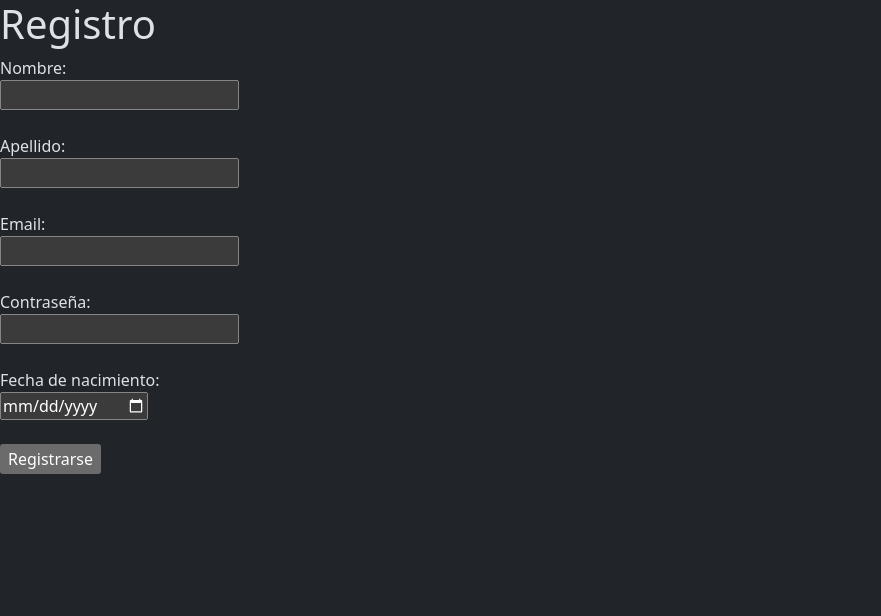
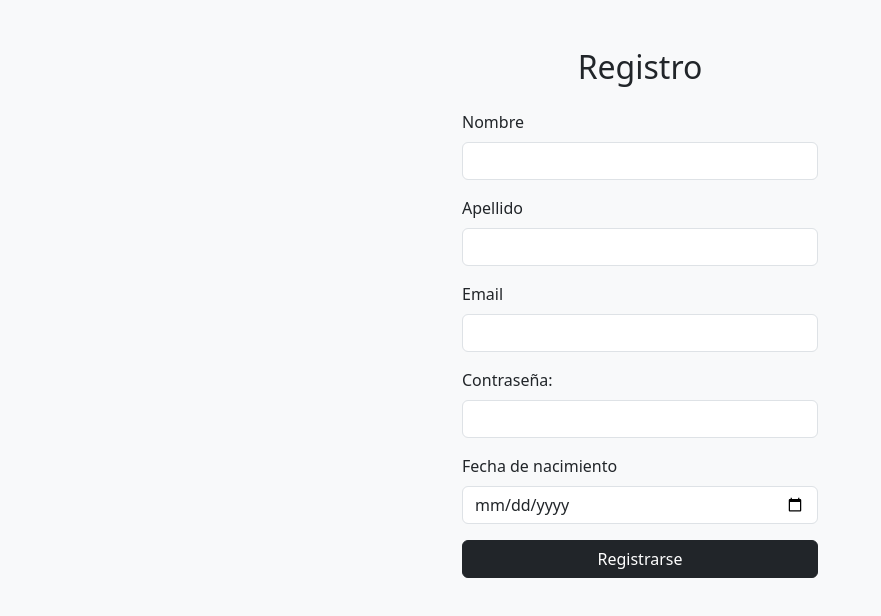
Before and after one commit to Fasctrox/TP1AW1, a plain HTML site: page TrabajoPracticoN1/registro.html in a window 1280 px wide. Shown: the whole page, without its empty margins (0-881 px from the left). Drawn offline with nearby package versions, Linux system fonts and the light colour scheme.

Commit message:
Actualización de registro e inicio de sesión, agregado de estilo

```diff
--- a/TrabajoPracticoN1/login.html
+++ b/TrabajoPracticoN1/login.html
@@ -5,19 +5,27 @@
         <link href="https://cdn.jsdelivr.net/npm/bootstrap@5.3.6/dist/css/bootstrap.min.css" rel="stylesheet" integrity="sha384-4Q6Gf2aSP4eDXB8Miphtr37CMZZQ5oXLH2yaXMJ2w8e2ZtHTl7GptT4jmndRuHDT" crossorigin="anonymous">
         <title>Login</title>
     </head>
-<body data-bs-theme="dark">
-    <h1>Iniciar Sesión</h1>
+    <body class="bg-light">
+        <div class="container mt-5">
+            <div class="row justify-content-center">
+                <div class="col-md-4">
+                    <h2 class="text-center mb-4">Iniciar Sesión</h2>
                         <form action="#" method="post">
-        <label>Email:</label><br>
-        <input type="email" name="email" required><br><br>
-
-        <label>Contraseña:</label><br>
-        <input type="password" name="password" required><br><br>
-
-        <input type="submit" value="Iniciar sesión">
-        <p>¿No tenés cuenta? <a href="registro.html">Registrate aquí</a></p>
+                            <div class="mb-3">
+                                <label class="form-label">Email</label>
+                                <input type="email" class="form-control" required>
+                            </div>
+                            <div class="mb-3">
+                                <label class="form-label">Contraseña</label>
+                                <input type="password" class="form-control" required>
+                            </div>
+                            <button type="submit" class="btn btn-dark w-100">Ingresar</button>
                         </form>
-
-    <script src="https://cdn.jsdelivr.net/npm/bootstrap@5.3.6/dist/js/bootstrap.bundle.min.js" integrity="sha384-j1CDi7MgGQ12Z7Qab0qlWQ/Qqz24Gc6BM0thvEMVjHnfYGF0rmFCozFSxQBxwHKO" crossorigin="anonymous"></script>
+                    <p class="text-center mt-3">
+                        ¿No tenés cuenta? <a href="registro.html">Registrate aquí</a>
+                    </p>
+                </div>
+            </div>
+        </div>
     </body>
 </html>
--- a/TrabajoPracticoN1/registro.html
+++ b/TrabajoPracticoN1/registro.html
@@ -5,26 +5,43 @@
         <link href="https://cdn.jsdelivr.net/npm/bootstrap@5.3.6/dist/css/bootstrap.min.css" rel="stylesheet" integrity="sha384-4Q6Gf2aSP4eDXB8Miphtr37CMZZQ5oXLH2yaXMJ2w8e2ZtHTl7GptT4jmndRuHDT" crossorigin="anonymous">
         <title>Registro</title>
     </head>
-<body data-bs-theme="dark">
-    <h1>Registro</h1>
+    <body class="bg-light">
+        <div class="container mt-5">
+            <div class="row justify-content-center">
+                <div class="col-md-4">
+                    <h2 class="text-center mb-4">Registro</h2>
                     <form action="#" method="post">
-        <label>Nombre:</label><br>
-        <input type="text" name="nombre" required><br><br>
+                        <div class="mb-3">
+                            <label class="form-label">Nombre</label>
+                            <input type="text" name="nombre" class="form-control" required>
+                        </div>
 
-        <label>Apellido:</label><br>
-        <input type="text" name="apellido" required><br><br>
+                        <div class="mb-3">
+                            <label class="form-label">Apellido</label>
+                            <input type="text" name="apellido" class="form-control" required>
+                        </div>
 
-        <label>Email:</label><br>
-        <input type="email" name="email" required><br><br>
+                        <div class="mb-3">
+                            <label class="form-label">Email</label>
+                            <input type="email" name="email" class="form-control" required>
+                        </div>
 
-        <label>Contraseña:</label><br>
-        <input type="password" name="password" required><br><br>
+                        <div class="mb-3">
+                            <label class="form-label">Contraseña:</label>
+                            <input type="password" name="password" class="form-control" required>
+                        </div>
 
-        <label>Fecha de nacimiento:</label><br>
-        <input type="date" name="fecha" required><br><br>
+                        <div class="mb-3">
+                            <label class="form-label">Fecha de nacimiento</label>
+                            <input type="date" name="fecha" class="form-control" required>
+                        </div>
 
-        <input type="submit" value="Registrarse">
+                        <input type="submit" class="btn btn-dark w-100" value="Registrarse">
                     </form>
+                </div>
+            </div>
+        </div>
+
         <script src="https://cdn.jsdelivr.net/npm/bootstrap@5.3.6/dist/js/bootstrap.bundle.min.js" integrity="sha384-j1CDi7MgGQ12Z7Qab0qlWQ/Qqz24Gc6BM0thvEMVjHnfYGF0rmFCozFSxQBxwHKO" crossorigin="anonymous"></script>
     </body>
 </html>
```
Lines whose indentation alone changed are shown as unchanged.
